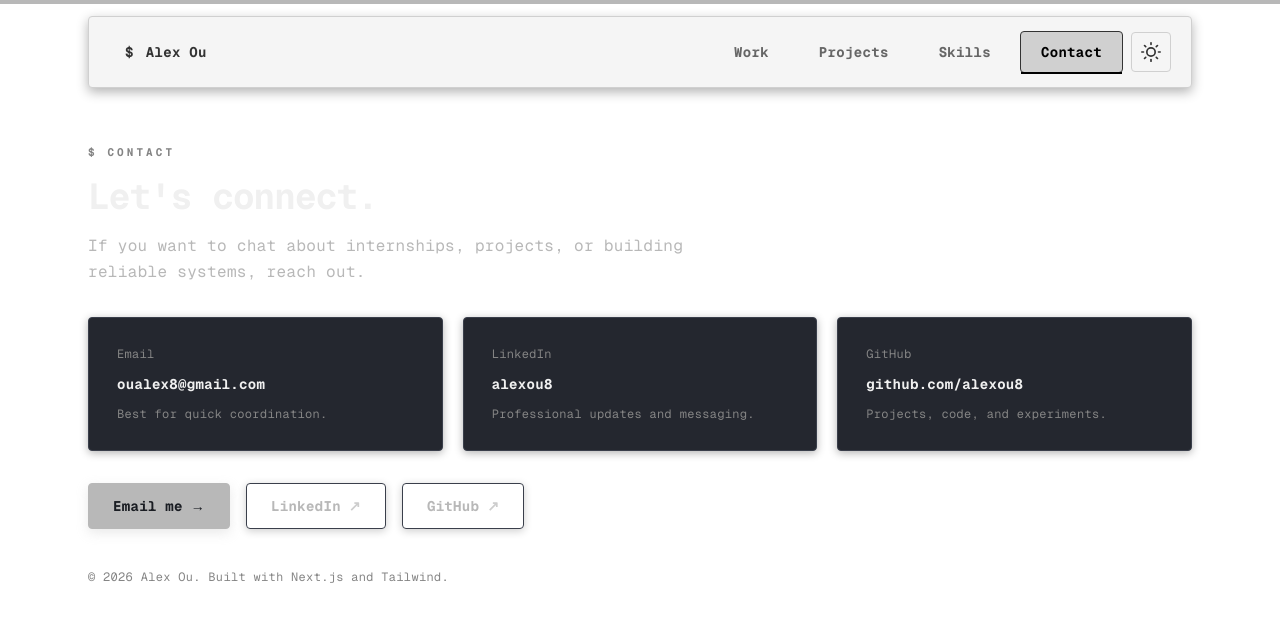
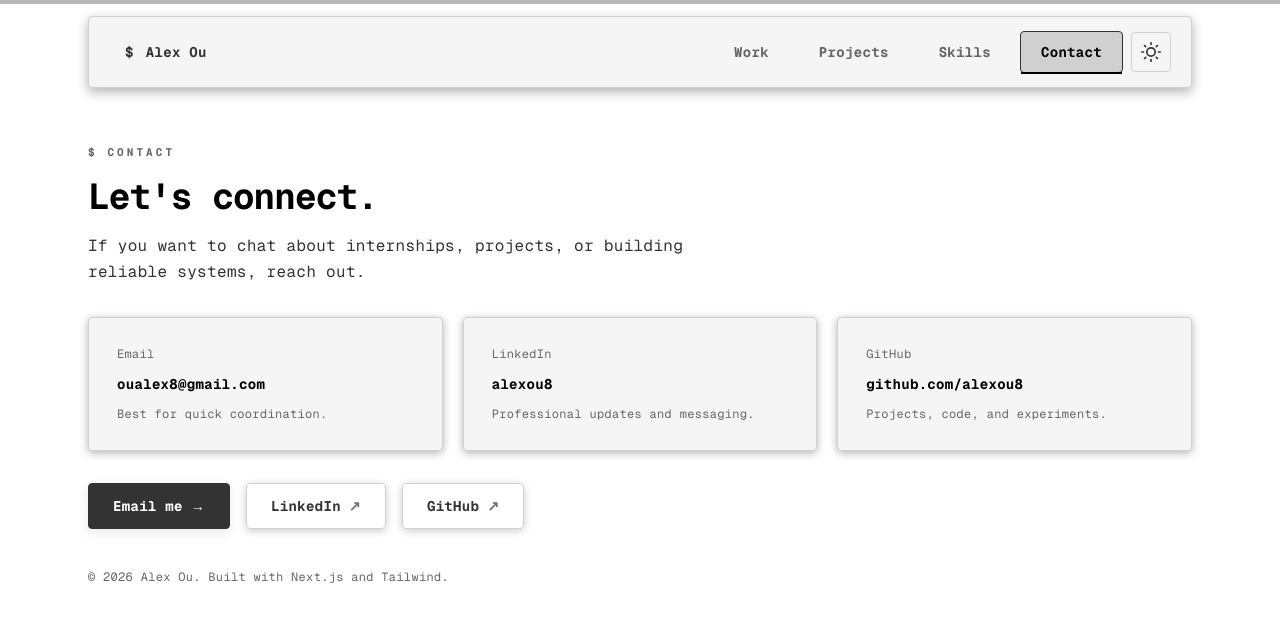
Before and after one commit to alexou8/alex-ou-portfolio, a Next.js app: page /contact in a window 1280 px wide. Shown: the top 622 px of the page. Built offline with nearby package versions, Linux system fonts and the light colour scheme.

Commit message:
Fix theme toggle for all pages (work, projects, skills, contact)
Co-authored-by: alexou8 <206602979+alexou8@users.noreply.github.com>

```diff
--- a/app/components/shared/GlassCard.tsx
+++ b/app/components/shared/GlassCard.tsx
@@ -10,11 +10,14 @@ export function GlassCard({
   return (
     <div
       className={[
-        "rounded border border-[#3a3f4b] bg-[#24272f]",
-        "shadow-[0_2px_8px_rgba(0,0,0,0.3)]",
-        "transition-all duration-300 hover:border-[#b8b8b8] hover:shadow-[0_0_15px_rgba(184,184,184,0.2)]",
+        "rounded shadow-[0_2px_8px_rgba(0,0,0,0.3)]",
+        "transition-all duration-300",
         className,
       ].join(" ")}
+      style={{
+        border: '1px solid var(--terminal-border)',
+        backgroundColor: 'var(--terminal-bg-light)'
+      }}
     >
       {children}
     </div>
--- a/app/components/shared/SectionTitle.tsx
+++ b/app/components/shared/SectionTitle.tsx
@@ -9,14 +9,29 @@ export function SectionTitle({
 }) {
   return (
     <div className="max-w-2xl font-mono">
-      <p className="text-[11px] font-bold tracking-[0.28em] text-[#858585] uppercase terminal-reveal">
+      <p
+        className="text-[11px] font-bold tracking-[0.28em] uppercase terminal-reveal"
+        style={{ color: 'var(--terminal-text-dim)' }}
+      >
         <span className="inline-block">$ {eyebrow}</span>
       </p>
-      <h2 className="mt-4 text-3xl sm:text-4xl font-bold tracking-tight text-[#f0f0f0] terminal-reveal" style={{ animationDelay: '0.1s' }}>
+      <h2
+        className="mt-4 text-3xl sm:text-4xl font-bold tracking-tight terminal-reveal"
+        style={{
+          animationDelay: '0.1s',
+          color: 'var(--terminal-text-bright)'
+        }}
+      >
         {title}
       </h2>
       {desc ? (
-        <p className="mt-4 text-sm sm:text-base text-[#b8b8b8] leading-relaxed terminal-reveal" style={{ animationDelay: '0.2s' }}>
+        <p
+          className="mt-4 text-sm sm:text-base leading-relaxed terminal-reveal"
+          style={{
+            animationDelay: '0.2s',
+            color: 'var(--terminal-text)'
+          }}
+        >
           {desc}
         </p>
       ) : null}
--- a/app/contact/page.tsx
+++ b/app/contact/page.tsx
@@ -24,11 +24,15 @@ function PrimaryButton({
       aria-label={ariaLabel}
       className={[
         "group relative inline-flex items-center justify-center gap-2 rounded px-6 py-3 text-sm font-bold font-mono overflow-hidden",
-        "bg-[#b8b8b8] border border-[#b8b8b8]",
-        "text-[#1a1d23] shadow-[0_4px_12px_rgba(184,184,184,0.3)]",
-        "transition-all duration-300 hover:bg-[#f0f0f0] hover:shadow-[0_6px_20px_rgba(184,184,184,0.5)]",
+        "shadow-[0_4px_12px_rgba(184,184,184,0.3)]",
+        "transition-all duration-300 hover:shadow-[0_6px_20px_rgba(184,184,184,0.5)]",
         "hover:-translate-y-0.5",
       ].join(" ")}
+      style={{
+        backgroundColor: 'var(--terminal-accent)',
+        border: '1px solid var(--terminal-accent)',
+        color: 'var(--terminal-bg)'
+      }}
     >
       <span className="relative z-10">{children}</span>
       <span className="relative z-10 group-hover:translate-x-1 transition-transform duration-300">→</span>
@@ -51,11 +55,15 @@ function SecondaryButton({
       aria-label={ariaLabel}
       className={[
         "group inline-flex items-center justify-center gap-2 rounded px-6 py-3 text-sm font-bold font-mono",
-        "border border-[#3a3f4b] bg-transparent text-[#b8b8b8]",
+        "bg-transparent",
         "shadow-[0_2px_8px_rgba(0,0,0,0.2)]",
-        "transition-all duration-300 hover:bg-[#24272f] hover:border-[#b8b8b8] hover:shadow-[0_4px_12px_rgba(184,184,184,0.3)]",
+        "transition-all duration-300 hover:shadow-[0_4px_12px_rgba(184,184,184,0.3)]",
         "hover:-translate-y-0.5",
       ].join(" ")}
+      style={{
+        border: '1px solid var(--terminal-border)',
+        color: 'var(--terminal-text)'
+      }}
     >
       {children}
       <span className="opacity-70 group-hover:translate-x-1 group-hover:opacity-100 transition-all duration-300">↗</span>
@@ -80,40 +88,73 @@ export default function ContactPage() {
           <div className="mt-8 grid grid-cols-1 sm:grid-cols-3 gap-5">
             <AnimatedSection delay={0.3} direction="up">
               <GlassCard className="p-7 group transition-transform duration-300 hover:-translate-y-1">
-                <div className="text-xs text-[#858585] group-hover:text-[#b8b8b8] transition-colors duration-300">Email</div>
+                <div
+                  className="text-xs group-hover:transition-colors duration-300"
+                  style={{ color: 'var(--terminal-text-dim)' }}
+                >
+                  Email
+                </div>
                 <a
                   href={`mailto:${contactLinks.email}`}
-                  className="mt-3 block text-sm font-bold text-[#f0f0f0] group-hover:text-[#b8b8b8] transition-all duration-300"
+                  className="mt-3 block text-sm font-bold group-hover:transition-all duration-300"
+                  style={{ color: 'var(--terminal-text-bright)' }}
                 >
                   {contactLinks.email}
                 </a>
-                <p className="mt-3 text-xs text-[#858585]">Best for quick coordination.</p>
+                <p
+                  className="mt-3 text-xs"
+                  style={{ color: 'var(--terminal-text-dim)' }}
+                >
+                  Best for quick coordination.
+                </p>
               </GlassCard>
             </AnimatedSection>
 
             <AnimatedSection delay={0.4} direction="up">
               <GlassCard className="p-7 group transition-transform duration-300 hover:-translate-y-1">
-                <div className="text-xs text-[#858585] group-hover:text-[#b8b8b8] transition-colors duration-300">LinkedIn</div>
+                <div
+                  className="text-xs group-hover:transition-colors duration-300"
+                  style={{ color: 'var(--terminal-text-dim)' }}
+                >
+                  LinkedIn
+                </div>
                 <a
                   href={contactLinks.linkedin}
-                  className="mt-3 block text-sm font-bold text-[#f0f0f0] group-hover:text-[#b8b8b8] transition-all duration-300"
+                  className="mt-3 block text-sm font-bold group-hover:transition-all duration-300"
+                  style={{ color: 'var(--terminal-text-bright)' }}
                 >
                   alexou8
                 </a>
-                <p className="mt-3 text-xs text-[#858585]">Professional updates and messaging.</p>
+                <p
+                  className="mt-3 text-xs"
+                  style={{ color: 'var(--terminal-text-dim)' }}
+                >
+                  Professional updates and messaging.
+                </p>
               </GlassCard>
             </AnimatedSection>
 
             <AnimatedSection delay={0.5} direction="up">
               <GlassCard className="p-7 group transition-transform duration-300 hover:-translate-y-1">
-                <div className="text-xs text-[#858585] group-hover:text-[#b8b8b8] transition-colors duration-300">GitHub</div>
+                <div
+                  className="text-xs group-hover:transition-colors duration-300"
+                  style={{ color: 'var(--terminal-text-dim)' }}
+                >
+                  GitHub
+                </div>
                 <a
                   href={contactLinks.github}
-                  className="mt-3 block text-sm font-bold text-[#f0f0f0] group-hover:text-[#b8b8b8] transition-all duration-300"
+                  className="mt-3 block text-sm font-bold group-hover:transition-all duration-300"
+                  style={{ color: 'var(--terminal-text-bright)' }}
                 >
                   github.com/alexou8
                 </a>
-                <p className="mt-3 text-xs text-[#858585]">Projects, code, and experiments.</p>
+                <p
+                  className="mt-3 text-xs"
+                  style={{ color: 'var(--terminal-text-dim)' }}
+                >
+                  Projects, code, and experiments.
+                </p>
               </GlassCard>
             </AnimatedSection>
           </div>
@@ -133,7 +174,10 @@ export default function ContactPage() {
           </AnimatedSection>
 
           <AnimatedSection delay={0.7} direction="up">
-            <p className="mt-10 text-xs text-[#858585] font-mono">
+            <p
+              className="mt-10 text-xs font-mono"
+              style={{ color: 'var(--terminal-text-dim)' }}
+            >
               © {new Date().getFullYear()} {aboutMe.name}. Built with Next.js and Tailwind.
             </p>
           </AnimatedSection>
--- a/app/skills/page.tsx
+++ b/app/skills/page.tsx
@@ -11,7 +11,14 @@ import { skillCategories } from "@/app/lib/data";
 ========================= */
 function SkillChip({ text }: { text: string }) {
   return (
-    <span className="inline-flex items-center rounded px-3.5 py-1.5 text-xs font-medium font-mono bg-[#24272f] text-[#b8b8b8] border border-[#3a3f4b] transition-all duration-300 hover:border-[#b8b8b8] hover:shadow-[0_0_8px_rgba(184,184,184,0.2)] hover:-translate-y-0.5">
+    <span
+      className="inline-flex items-center rounded px-3.5 py-1.5 text-xs font-medium font-mono transition-all duration-300 hover:shadow-[0_0_8px_rgba(184,184,184,0.2)] hover:-translate-y-0.5"
+      style={{
+        backgroundColor: 'var(--terminal-bg-light)',
+        color: 'var(--terminal-text)',
+        border: '1px solid var(--terminal-border)'
+      }}
+    >
       {text}
     </span>
   );
@@ -36,10 +43,16 @@ export default function SkillsPage() {
               <AnimatedSection key={item.category} delay={0.2 + index * 0.1} direction="up">
                 <GlassCard className="p-7 group transition-transform duration-300 hover:-translate-y-1">
                   <div className="flex items-center justify-between">
-                    <h4 className="text-base font-bold text-[#f0f0f0] group-hover:text-[#b8b8b8] transition-all duration-300">
+                    <h4
+                      className="text-base font-bold group-hover:transition-all duration-300"
+                      style={{ color: 'var(--terminal-text-bright)' }}
+                    >
                       {item.category}
                     </h4>
-                    <span className="text-xs text-[#858585] group-hover:text-[#b8b8b8] transition-colors duration-300">
+                    <span
+                      className="text-xs group-hover:transition-colors duration-300"
+                      style={{ color: 'var(--terminal-text-dim)' }}
+                    >
                       {item.skills.length} items
                     </span>
                   </div>
```
Also changed, not shown: app/projects/page.tsx (+53 -13 lines), app/work/page.tsx (+32 -6 lines).
